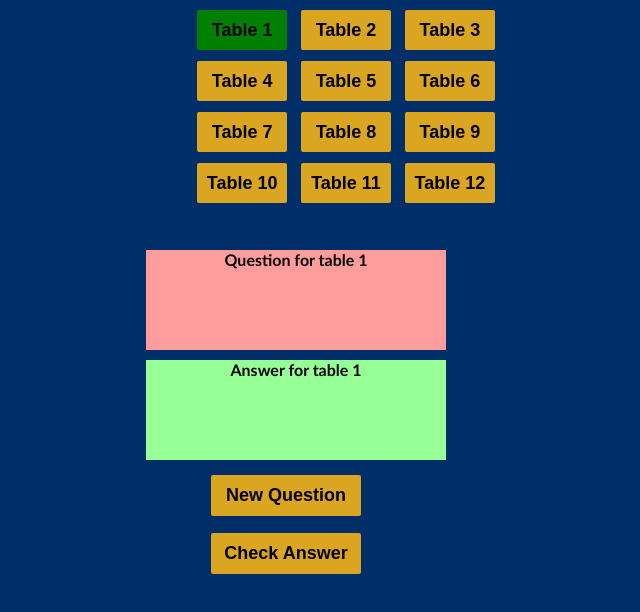
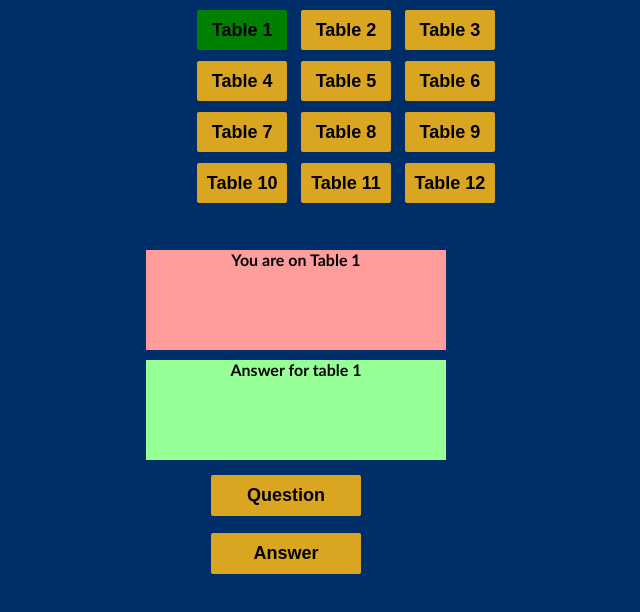
Before and after one commit to Fouad-Karam/Capstone-JS, a website: page index.html in a window 1280 px wide. Both pictures are taken after a click on the button "Table 1". Shown: the part 160-772 px from the top of the page, without its empty margins (354-994 px from the left). Drawn offline with Linux system fonts and the light colour scheme.

Commit message:
more updates

```diff
--- a/index.html
+++ b/index.html
@@ -31,8 +31,8 @@
     </div>
 
     <div id="buttons">
-      <button id="question-btn" class="bigbtn">New Question</button>
-      <button id="answer-btn" class="bigbtn">Check Answer</button>
+      <button id="question-btn" class="bigbtn">Question</button>
+      <button id="answer-btn" class="bigbtn">Answer</button>
     </div>
 
 	<script src="index.js"></script>
--- a/index.js
+++ b/index.js
@@ -20,12 +20,14 @@ const table12 = document.getElementById("table-el12")
 
 const lstTable1 = {
     "1x1": "1",
-    "1x2": "2"
+    "1x2": "2",
+    "1x3": "3",
+    "1x4": "4"
 }
 
 /*Multiplication table functions*/
 table1.addEventListener("click", function() {
-    questionBox.textContent = "Question for table 1"
+    questionBox.textContent = "You are on Table 1"
 })
 
 table1.addEventListener("click", function() {
```
